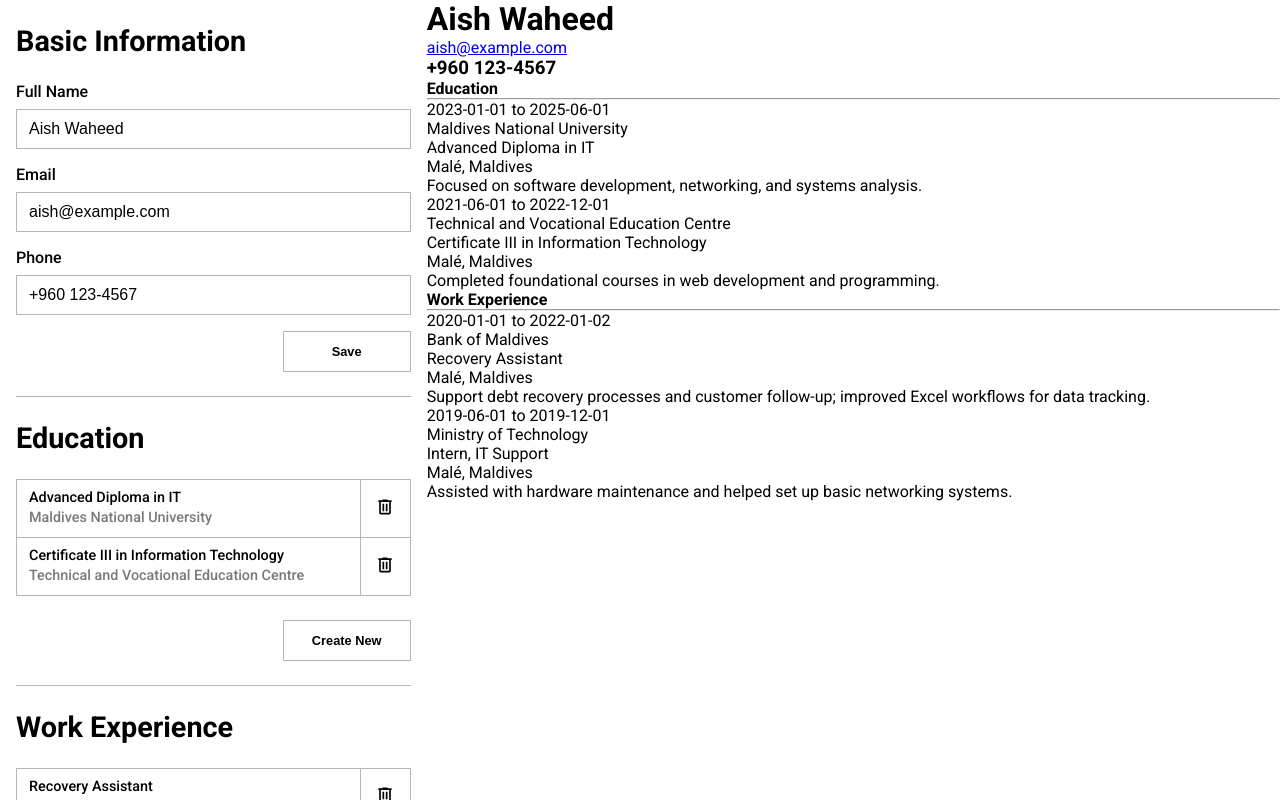
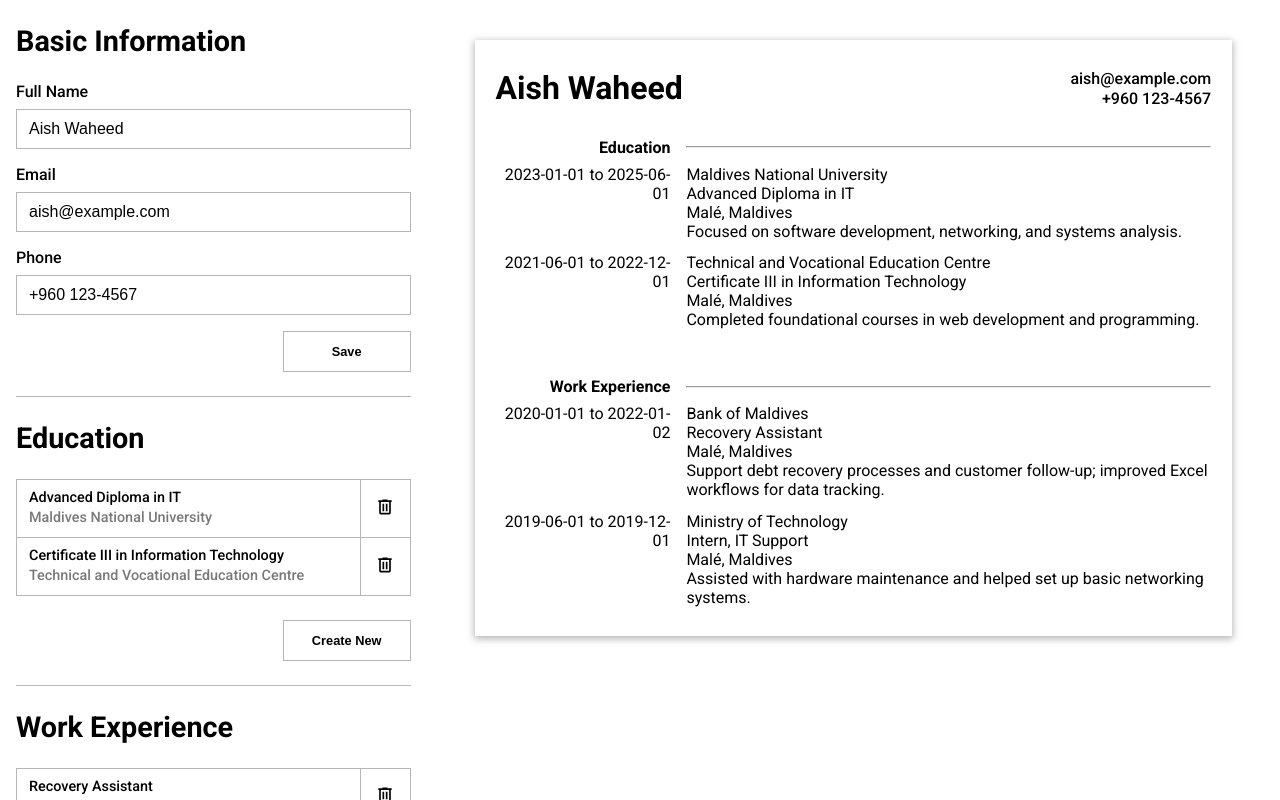
Before and after one commit to aish8la/TOP-React-CV-App, a React (Vite) app: page / in a window 1280 px wide. Built offline with nearby package versions, Linux system fonts and the light colour scheme; a web font is replaced by a local one.

Commit message:
feat: add more styles to cv preview screen

```diff
--- a/src/components/CVEduSection.jsx
+++ b/src/components/CVEduSection.jsx
@@ -3,18 +3,18 @@ import { Fragment } from "react"
 export function CVEducSection({ educationData }) {
     return (
         <section>
-            <div>
-                <div>
+            <div className="cv-title-grid">
+                <div className="content-title">
                     <h4>Education</h4>
                 </div>
-                <div>
+                <div className="separator">
                     <hr />
                 </div>
             </div>
-            <div>
+            <div className="cv-content-grid">
                 {educationData.map(entry =>
                     <Fragment key={entry.uid}>
-                        <div>{entry.startDate + " to " + entry.endDate}</div>
+                        <div className="entry-period content-title">{entry.startDate + " to " + entry.endDate}</div>
                         <div>
                             <div>{entry.institution}</div>
                             <div>{entry.level}</div>
--- a/src/components/CVPreviewPanel.jsx
+++ b/src/components/CVPreviewPanel.jsx
@@ -5,13 +5,16 @@ import "../styles/CVPreviewPanel.css"
 export function CVPreviewScreen({ cvData }) {
     return (
         <main>
-            <div>
-                <div>
+            <div className="cv-preview-ctn">
+                <div className="cv-ctn">
+                    <header>
                         <h1>{cvData.basicInfo.fullName}</h1>
+                        <address>
                             <a href={`mailto:${cvData.basicInfo.email}`}>{cvData.basicInfo.email}</a>
-                    <h3>{cvData.basicInfo.phone}</h3>
-                </div>
-                <div>
+                            <a href={`tel:${cvData.basicInfo.phone}`}>{cvData.basicInfo.phone}</a>
+                        </address>
+                    </header>
+                    <div className="section-ctn">
                         {cvData.education.length > 0 &&
                         <CVEducSection educationData={cvData.education} />
                         }
@@ -20,7 +23,7 @@ export function CVPreviewScreen({ cvData }) {
                         }
                     </div>
                 </div>
-
+            </div>
         </main>
     )
 }
--- a/src/components/CVWorkExpSection.jsx
+++ b/src/components/CVWorkExpSection.jsx
@@ -3,18 +3,18 @@ import { Fragment } from "react"
 export function CVWorkExpSection({ workData }) {
     return (
         <section>
-            <div>
-                <div>
+            <div className="cv-title-grid">
+                <div className="content-title">
                     <h4>Work Experience</h4>
                 </div>
-                <div>
+                <div className="separator">
                     <hr />
                 </div>
             </div>
-            <div>
+            <div className="cv-content-grid">
                 {workData.map(entry =>
                     <Fragment key={entry.uid}>
-                        <div>{entry.startDate + " to " + entry.endDate}</div>
+                        <div className="entry-period content-title">{entry.startDate + " to " + entry.endDate}</div>
                         <div>
                             <div>{entry.company}</div>
                             <div>{entry.position}</div>
--- a/src/styles/CVPreviewPanel.css
+++ b/src/styles/CVPreviewPanel.css
@@ -21,3 +21,66 @@
     flex-grow: 1;
     min-height: 200px;
 }
+
+.cv-preview-ctn {
+    padding: 2.5rem 3rem;
+    min-height: 100%;
+}
+
+.cv-ctn {
+    box-shadow: 0px 2px 7px 1px rgb(84 84 84 / 41%);
+    padding: 1.8rem 1.3rem;
+    display: flex;
+    flex-direction: column;
+    gap: 1.8em;
+}
+
+.cv-content-grid, .cv-title-grid {
+    display: grid;
+    grid-template-columns: 1fr 3fr;
+    column-gap: 1rem;
+    row-gap: 0.8rem;
+}
+
+.cv-ctn > header {
+    display: flex;
+    justify-content: space-between;
+}
+
+.cv-ctn > header > address {
+    display: flex;
+    flex-direction: column;
+    line-height: 1.25rem;
+    align-items: flex-end;
+}
+
+.cv-ctn > header > address > a {
+    color: black;
+    text-decoration: none;
+    font-style: normal;
+    font-weight: 500;
+}
+
+.cv-title-grid {
+    margin-bottom: 0.5rem;
+}
+
+.content-title {
+    text-align: end;
+}
+
+.separator {
+    display: flex;
+    align-items: center;
+    justify-content: center;
+}
+
+.separator > hr {
+    flex: 1;
+}
+
+.section-ctn {
+    display: flex;
+    flex-direction: column;
+    gap: 3em;
+}
```
Lines whose indentation alone changed are shown as unchanged.
